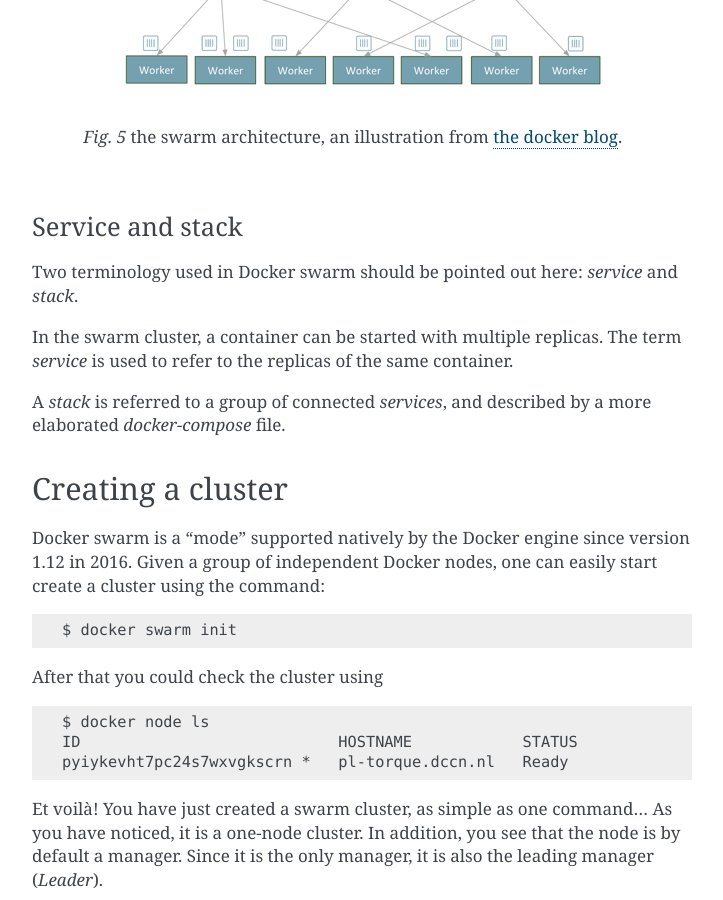
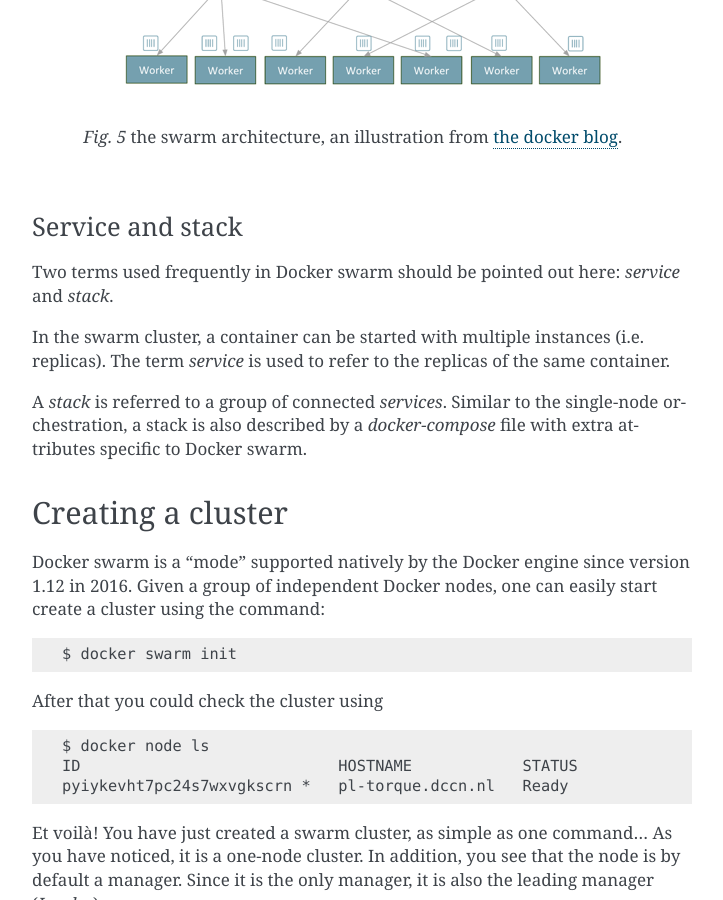
Before and after one commit to Donders-Institute/docker-swarm-setup, a Sphinx documentation site: the page built from doc/tutorial/swarm.rst, in a window 1280 px wide and 900 px high, scrolled down 1035 px. Shown: the whole window, without its empty margins (388-1111 px from the left). Built offline with Sphinx 7.4.7, drawn with Linux system fonts in a browser that asks for light colours.

Commit message:
Update swarm.rst

```diff
--- a/doc/tutorial/swarm.rst
+++ b/doc/tutorial/swarm.rst
@@ -30,11 +30,11 @@ By design, managers are no difference to the workers in sharing container load e
 Service and stack
 ^^^^^^^^^^^^^^^^^
 
-Two terminology used in Docker swarm should be pointed out here: *service* and *stack*.
+Two terms used frequently in Docker swarm should be pointed out here: *service* and *stack*.
 
-In the swarm cluster, a container can be started with multiple replicas. The term *service* is used to refer to the replicas of the same container.
+In the swarm cluster, a container can be started with multiple instances (i.e. replicas). The term *service* is used to refer to the replicas of the same container.
 
-A *stack* is referred to a group of connected *services*, and described by a more elaborated *docker-compose* file.
+A *stack* is referred to a group of connected *services*.  Similar to the single-node orchestration, a stack is also described by a *docker-compose* file with extra attributes specific to Docker swarm.
 
 Creating a cluster
 ==================
```
